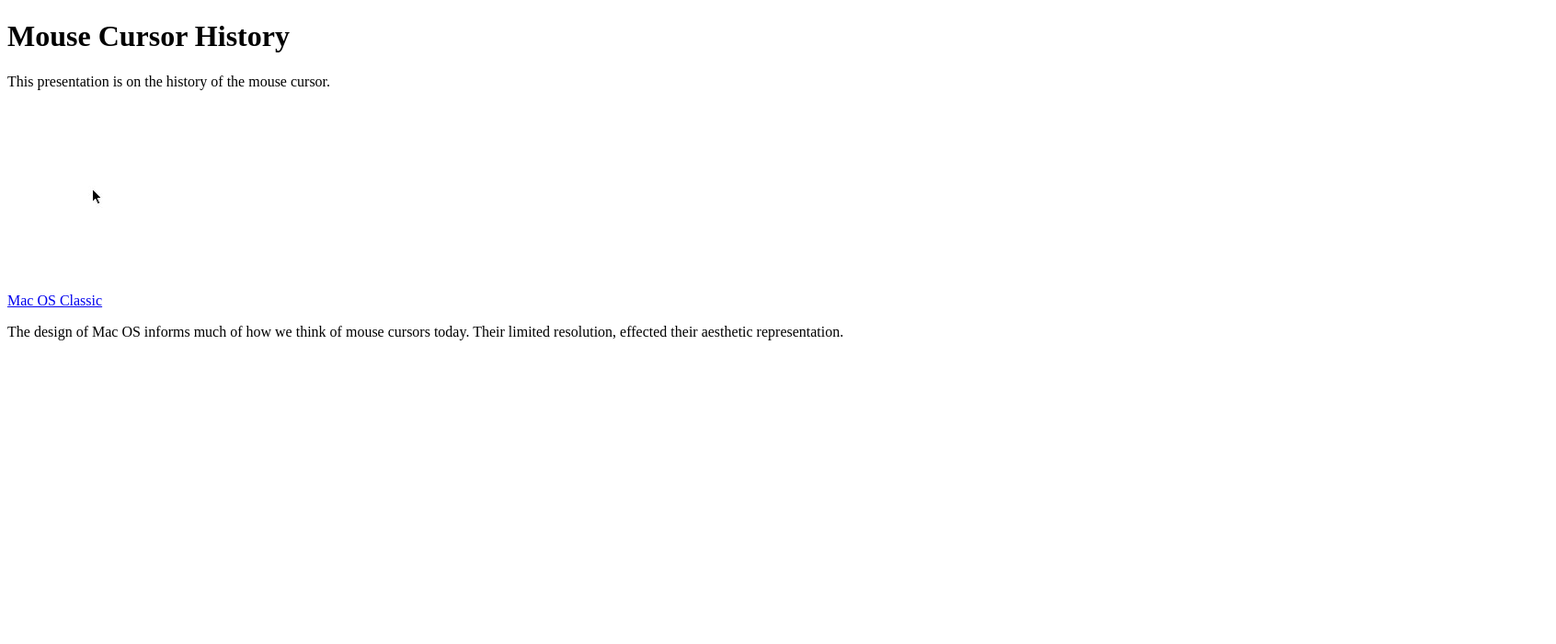
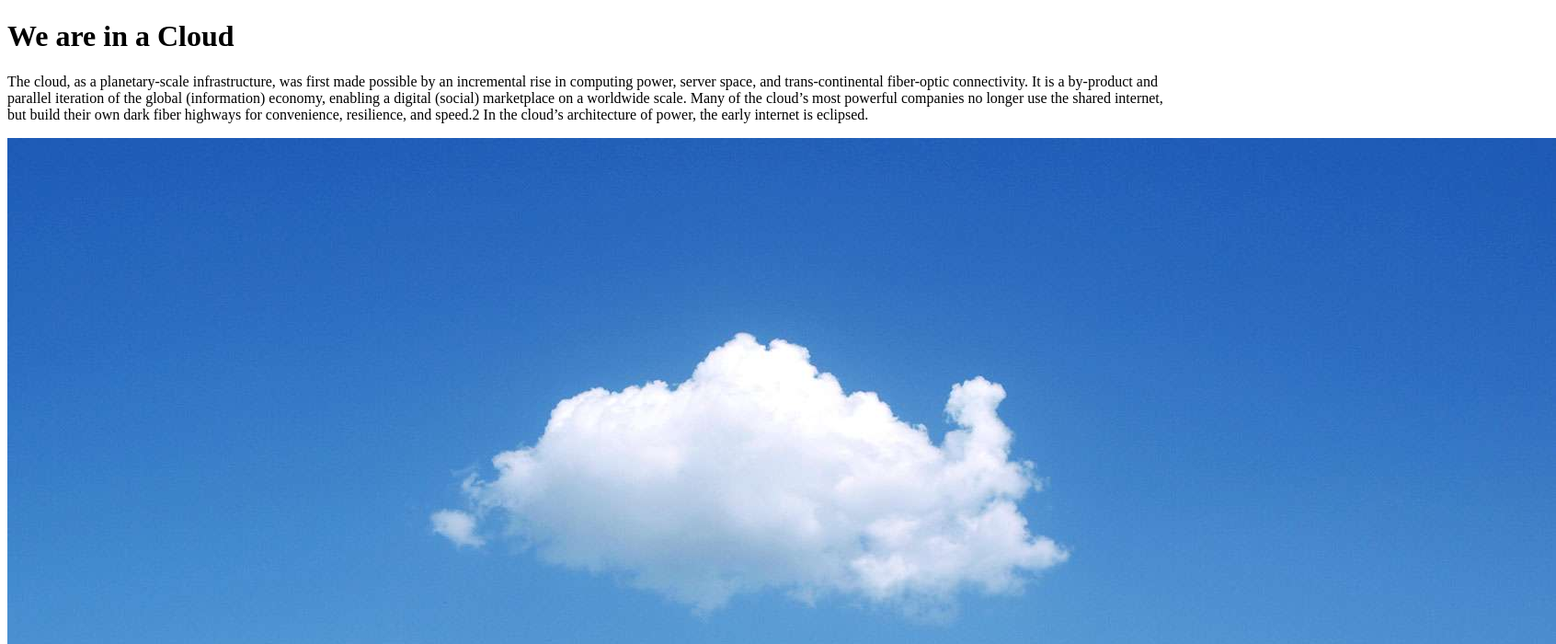
Before and after one commit to ihearmoth/interactive1, a plain HTML site: page presentation-template/index.html in a window 1280 px wide. Shown: the top 700 px of the page at 92% size, 1692 px wide, since content can reach past the window. Drawn offline with Linux system fonts and the light colour scheme.

Commit message:
Updating the UI page to cloud

```diff
--- a/presentation-template/index.html
+++ b/presentation-template/index.html
@@ -6,16 +6,17 @@
 <body>
 
 	<!-- this is a comment, replace the text between the brackets and dashes to help annotate and organize your code -->
-	<h1>Mouse Cursor History</h1>
-	<p>This presentation is on the history of the mouse cursor.</p>
+	<h1>We are in a Cloud </h1>
+	<p>The cloud, as a planetary-scale infrastructure, was first made possible by an incremental rise in computing power, server space, and trans-continental fiber-optic connectivity. It is a by-product and parallel iteration of the global (information) economy, enabling a digital (social) marketplace on a worldwide scale. Many of the cloud’s most powerful companies no longer use the shared internet, but build their own dark fiber highways for convenience, resilience, and speed.2 In the cloud’s architecture of power, the early internet is eclipsed.
+ </p>
 
-	<img src="img/macoscursor.jpg" />
+	<img src="img/cloud-08.jpg" />
 	<br />
 
-	<a href="https://en.wikipedia.org/wiki/Classic_Mac_OS">Mac OS Classic</a>
+	<a href="http://www.e-flux.com/journal/37/61232/captives-of-the-cloud-part-i/">Haven Cloud</a>
 	<br />
 
-	<p>The design of Mac OS informs much of how we think of mouse cursors today. Their limited resolution, effected their aesthetic representation.</p>
+	<p>The internet can be compared to a patchwork of city-states, or an archipelago of islands. User data and content materials are dispersed over different servers, domains, and jurisdictions (i.e., different sovereign countries). The cloud is more like Bismarck’s unification of Germany, sweeping up formerly distinct elements, bringing them under a central government. As with most technology, there is a sense of abstraction from prior experiences; in the cloud the user no longer needs to understand how a software program works or where his or her data really is. The important thing is that it works.</p>
 
 </body>
 </html>
```
Also changed, not shown: presentation-template/img/cloud-08.jpg (added).
